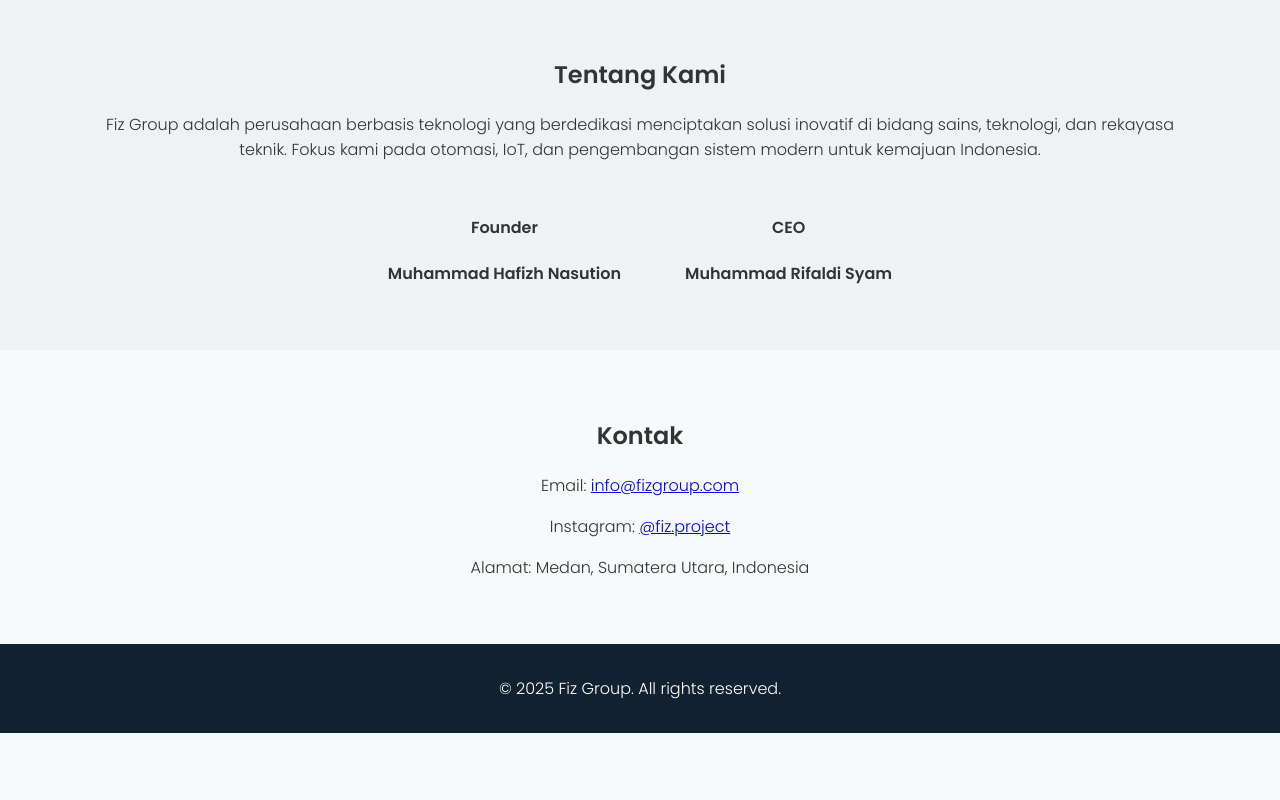
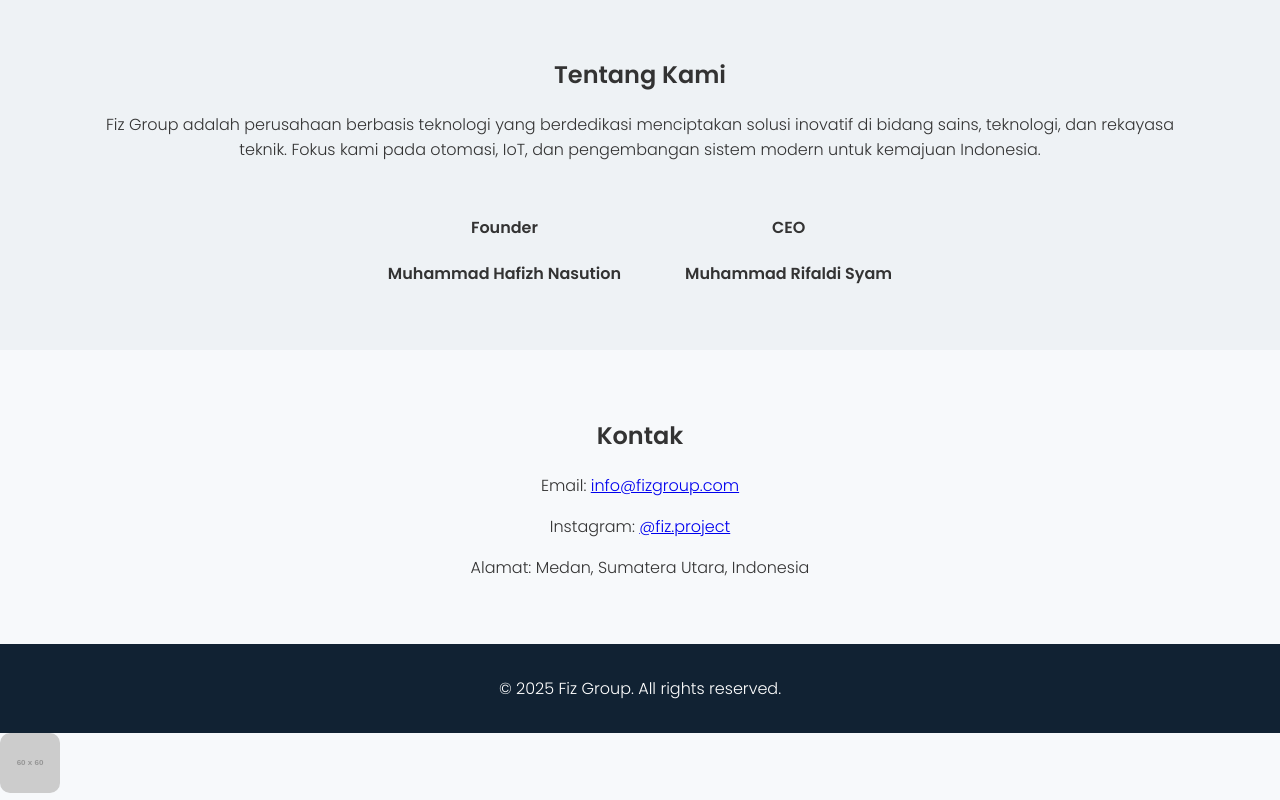
Before and after one commit to FIZGROUP/Website, a plain HTML site: page index.html in a window 1280 px wide. Shown: the part 1147-1947 px from the top of the page. Before the commit the page ends 1880 px from the top, so only its background shows below. Drawn offline with Linux system fonts and the light colour scheme; placeholder pictures from the web are drawn by us.

Commit message:
Update index.html

```diff
--- a/index.html
+++ b/index.html
@@ -88,5 +88,7 @@
   </footer>
 
   <script src="script.js"></script>
+
+  <img src="https://via.placeholder.com/60" alt="Logo Fiz Group" class="logo" />
 </body>
 </html>
```
